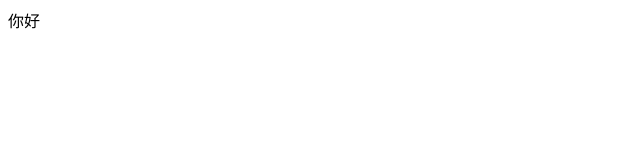
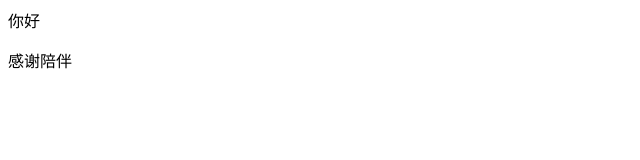
Before and after one commit to FangZhe1996/FangZhe1996.github.io, a plain HTML site: page index.html in a window 1280 px wide. Shown: the whole page, without its empty margins (0-640 px from the left). Drawn offline with Linux system fonts and the light colour scheme.

Commit message:
Update index.html

```diff
--- a/index.html
+++ b/index.html
@@ -4,6 +4,7 @@
     <title>房哲</title>
   </head>
   <body>
-    你好
+    <p>你好</p>
+    <p>感谢陪伴</p>
   </body>
 </html>
```
